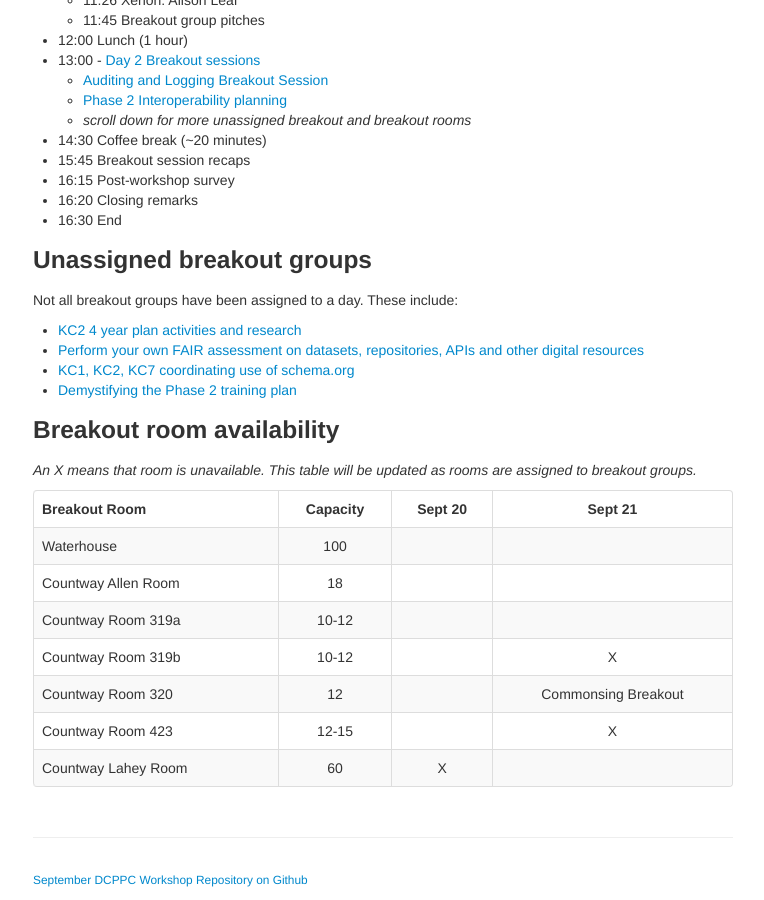
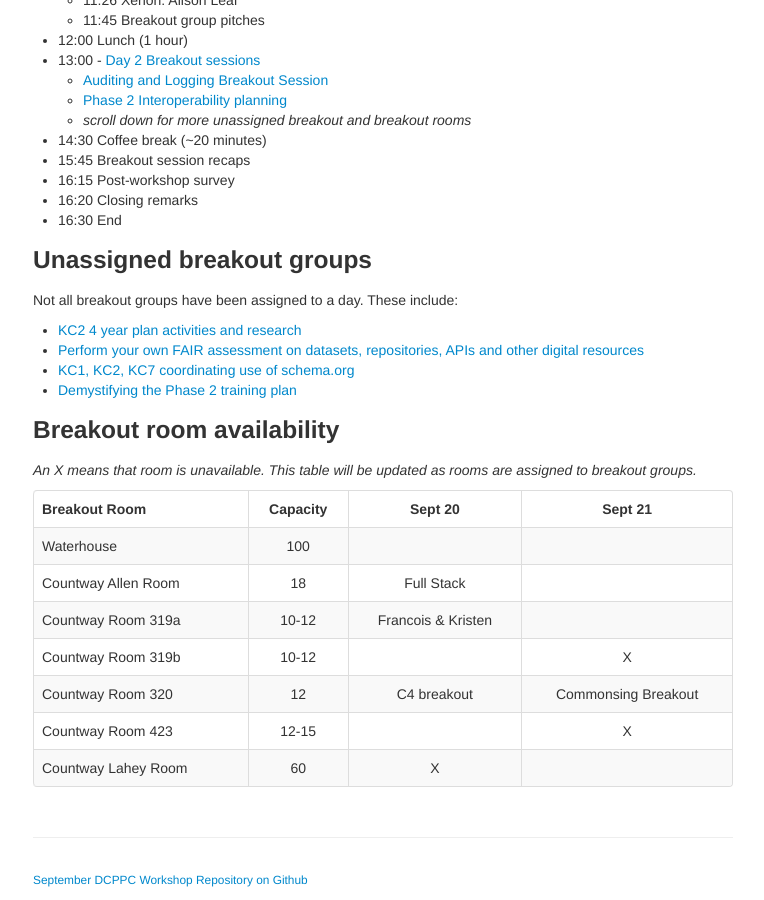
Before and after one commit to dcppc/2018-september-workshop, a Jekyll site: the page built from docs/agenda.md, in a window 1280 px wide and 900 px high, scrolled down 1668 px. Shown: the whole window, without its empty margins (257-1021 px from the left). Built offline with Jekyll 4.4.1, drawn with Linux system fonts in a browser that asks for light colours.

Commit message:
two breakouts

```diff
--- a/docs/agenda.md
+++ b/docs/agenda.md
@@ -103,9 +103,9 @@ _An X means that room is unavailable. This table will be updated as rooms are as
 Breakout Room | Capacity | Sept 20 | Sept 21
 --- | :---: | :---: | :---:
 Waterhouse | 100 |  |
-Countway Allen Room | 18 | |
-Countway Room 319a | 10-12 | |
+Countway Allen Room | 18 | Full Stack |
+Countway Room 319a | 10-12 | Francois & Kristen |
 Countway Room 319b | 10-12 | | X
-Countway Room 320| 12 | | Commonsing Breakout
+Countway Room 320| 12 | C4 breakout | Commonsing Breakout
 Countway Room 423 | 12-15 | | X
 Countway Lahey Room | 60 | X |
```
